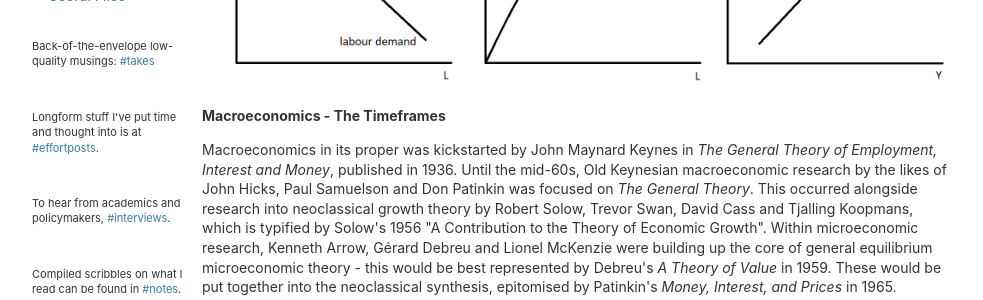
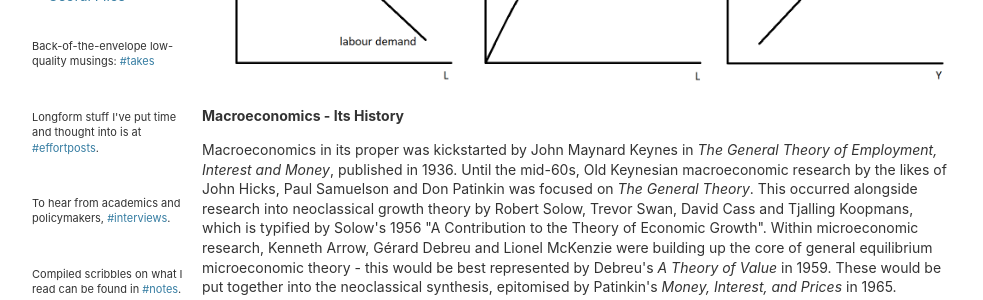
Before and after one commit to tmychow/tmychow.github.io, a Jekyll site: the page built from whereistand/index.html, in a window 1280 px wide and 900 px high, scrolled down 2440 px. Shown: the part 153-453 px from the top of the window, without its empty margins (28-1011 px from the left). Built offline with Jekyll 4.4.1, drawn with Linux system fonts in a browser that asks for light colours; formulas are drawn with MathJax 3.

Commit message:
Update index.html

```diff
--- a/whereistand/index.html
+++ b/whereistand/index.html
@@ -44,7 +44,7 @@ title: Where I Stand
 	<img src="/assets/derivedad.png" alt="Deriving AD" width="600">
 	<img src="/assets/derivedsras.png" alt="Deriving SRAS" width="750">
 
-	<a name="macro"><p><strong>Macroeconomics - The Timeframes</strong></p></a>
+	<a name="macrohist"><p><strong>Macroeconomics - Its History</strong></p></a>
 	<p> Macroeconomics in its proper was kickstarted by John Maynard Keynes in <i>The General Theory of Employment, Interest and Money</i>, published in 1936. Until the mid-60s, Old Keynesian macroeconomic research by the likes of John Hicks, Paul Samuelson and Don Patinkin was focused on <i>The General Theory</i>. This occurred alongside research into neoclassical growth theory by Robert Solow, Trevor Swan, David Cass and Tjalling Koopmans, which is typified by Solow's 1956 "A Contribution to the Theory of Economic Growth". Within microeconomic research, Kenneth Arrow, Gérard Debreu and Lionel McKenzie were building up the core of general equilibrium microeconomic theory - this would be best represented by Debreu's <i>A Theory of Value</i> in 1959. These would be put together into the neoclassical synthesis, epitomised by Patinkin's <i>Money, Interest, and Prices</i> in 1965.</p>
 	<p> Alongside this research program, Milton Friedman was developing monetarism and contributing to the synthesis via his permanent income hypothesis. But by the early 1970s, a series of critiques had left researchers dissatisfied with the mainstream program. This created New Classical macroeconomics, which focused on building up macroeconomic models from microeconomic foundations. Edmund Phelps's <i>Microeconomic Foundations of Employment and Inflation Theory</i> in 1970 was the inception of this research agenda. Alongside the likes of Bob Lucas, Robert Barro, Tom Sargent and Fred Mishkin, researchers located mostly around the Great Lakes would conduct the research of freshwater macroeconomics. Work in the Keynesian tradition progressed alongside in coastal universities, and this was termed saltwater macroeconomics. </p>
 	<p> Then came Edward Prescott and Fynn Kydland's "Time to Build and Aggregate Fluctuations". This kicked off real business cycle theory. Premised on general equilibrium and growth theory, this kickstarted the use of new mathematical and methodological tools in macroeconomics. Many young scholars like Gary Hansen, John Long and Charles Plosser joined in this approach, culminating in Thomas Cooley's <i>Frontiers of Business Cycle Theory</i> in 1995. But the lack of frictions and rigidities in these models meant that saltwater macroeconomists decided to adopt their techniques while incorporating their own insights. This New Keynesian macroeconomics was spearheaded by economists such as John Taylor, Guillermo Calvo and Julio Rotemberg. Eventually, this would be collated by Greg Mankiw and David Romer in their 1991 <i>New Keynesian Economics</i>. </p>
```
